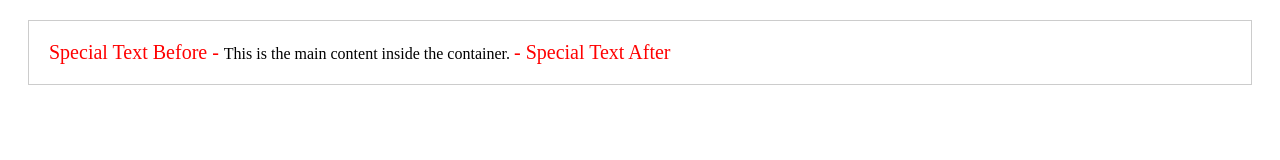
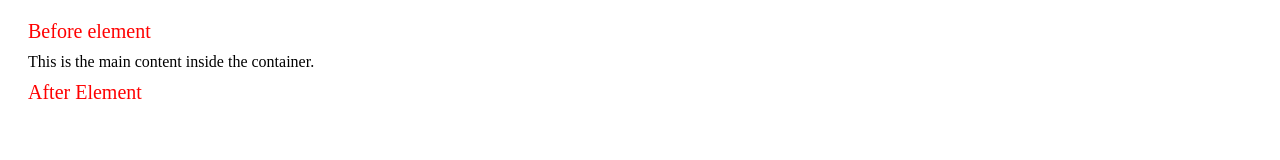
Before and after one commit to acciojob/pseudo-class-Aayushrohilla, a website: page main.html in a window 1280 px wide. Drawn offline with Linux system fonts and the light colour scheme.

Commit message:
created a submission

```diff
--- a/styles.css
+++ b/styles.css
@@ -1,21 +1,23 @@
-/*  your css code here. If applicable */
-/* Main container styles */
+/* Styling for the container element */
 #container {
-    margin: 20px;
-    padding: 20px;
-    border: 1px solid #ccc; /* Optional: for better visibility of the container */
+  margin: 20px;
+  position: relative; /* Ensures the pseudo-elements are positioned relative to the container */
 }
 
-/* Pseudo-element to insert content before the container */
+/* Pseudo-element before the container */
 #container::before {
-    content: "Special Text Before - "; /* Text before the container content */
-    color: #f00; /* Red color */
-    font-size: 20px; /* Font size for the inserted content */
+  content: "Before element"; /* Inserted content before the container */
+  color: #f00; /* Red color */
+  font-size: 20px; /* Font size */
+  display: block; /* Ensure it is displayed as a block */
+  margin-bottom: 10px; /* Space between the text and container */
 }
 
-
+/* Pseudo-element after the container */
 #container::after {
-    content: " - Special Text After";
-    color: #f00;
-    font-size: 20px;
+  content: "After Element"; /* Inserted content after the container */
+  color: #f00; /* Red color */
+  font-size: 20px; /* Font size */
+  display: block; /* Ensure it is displayed as a block */
+  margin-top: 10px; /* Space between the container and the text */
 }
```
